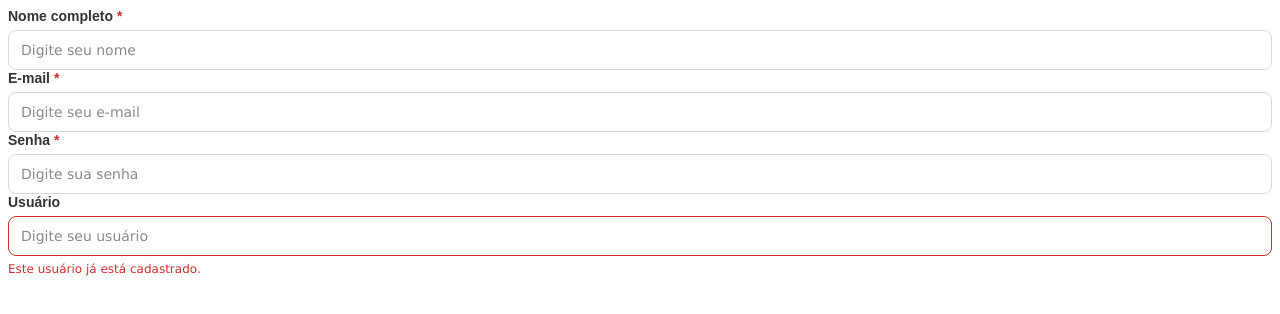
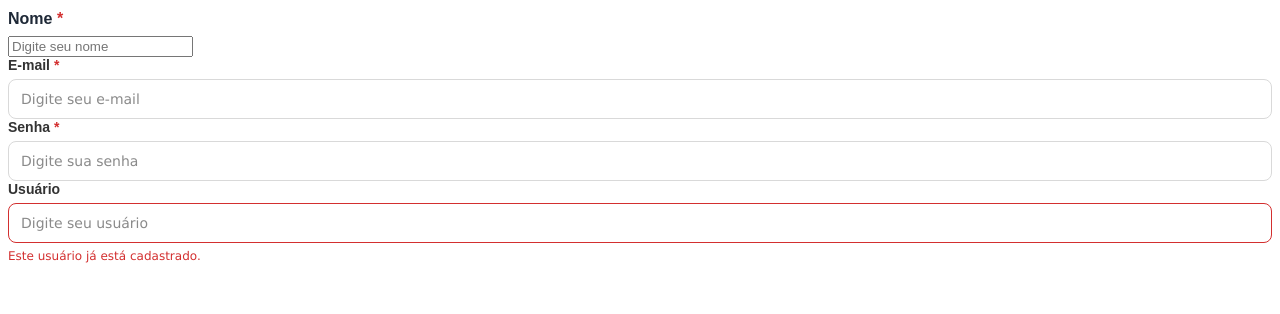
Before and after one commit to DupleExcellence/AcessiblePlatform, a React (Vite) app: page / in a window 1280 px wide. Shown: the top 314 px of the page. Built offline with nearby package versions, Linux system fonts and the light colour scheme.

Commit message:
feat: cria components de label

```diff
--- /dev/null
+++ b/frontend/src/components/Label/Label.css
@@ -0,0 +1,13 @@
+.label {
+  display: block;
+  margin-bottom: 6px;
+  font-family: Arial, sans-serif;
+  font-size: 16px;
+  font-weight: 600;
+  line-height: 1.4;
+  color: #1f2937;
+}
+
+.label-required {
+  color: #d32f2f;
+}
--- /dev/null
+++ b/frontend/src/components/Label/Label.jsx
@@ -0,0 +1,12 @@
+import "./Label.css";
+
+function Label({ htmlFor, children, required = false }) {
+  return (
+    <label htmlFor={htmlFor} className="label">
+      {children}
+      {required && <span className="label-required"> *</span>}
+    </label>
+  );
+}
+
+export default Label;
--- a/frontend/src/pages/Cadastro.jsx
+++ b/frontend/src/pages/Cadastro.jsx
@@ -1,13 +1,19 @@
 import Input from "../components/Input/Input";
+import Label from "../components/Label/Label";
 
 function Cadastro() {
   return (
     <div>
-      <Input
-        label="Nome completo"
-        placeholder="Digite seu nome"
-        required
-      />
+        <Label htmlFor="nome" required>
+          Nome
+        </Label>
+
+          <input
+            id="nome"
+            type="text"
+            placeholder="Digite seu nome"
+          />
+
 
       <Input
         label="E-mail"
```
Also changed, not shown: 1 other file (tests, documents, lock files or other folders).
